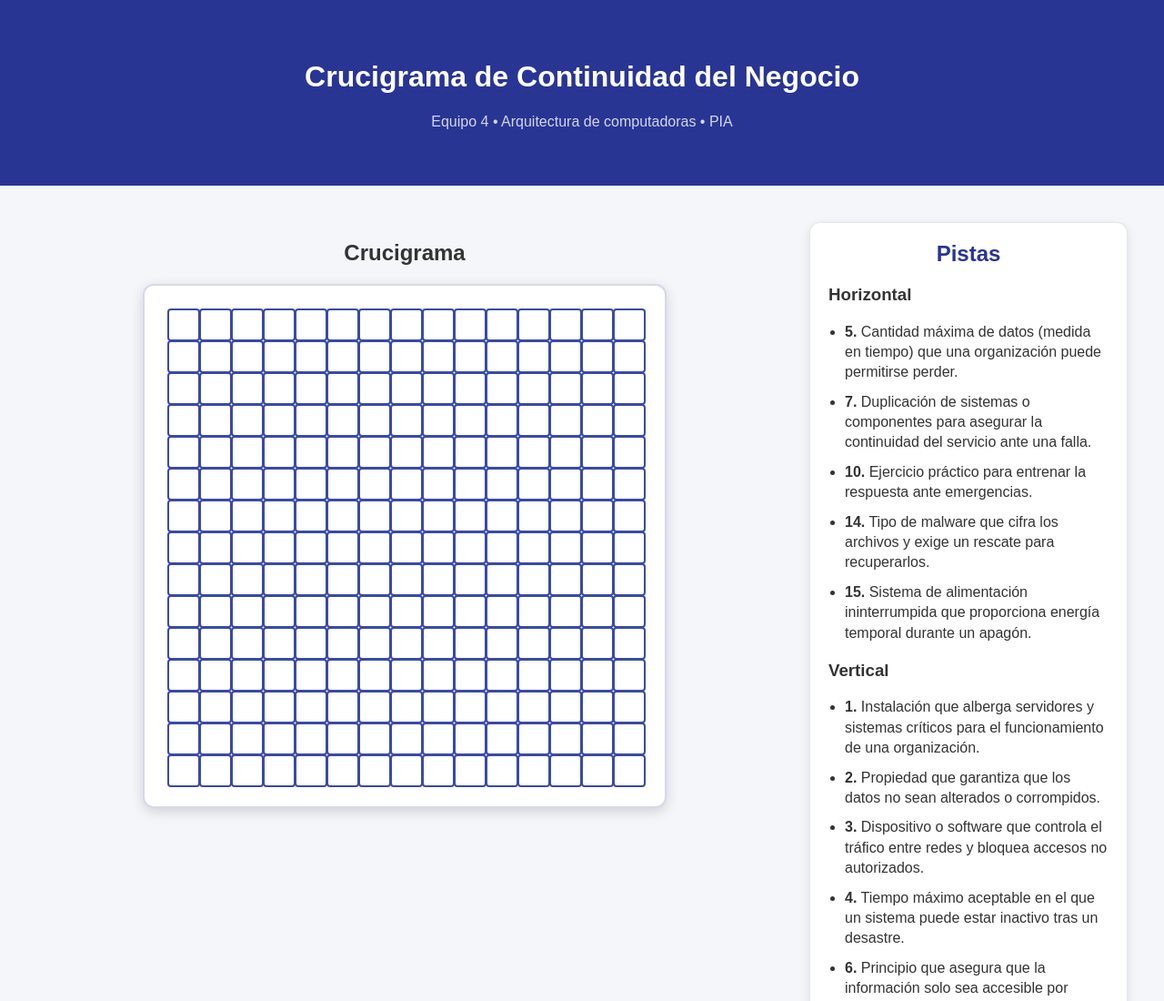
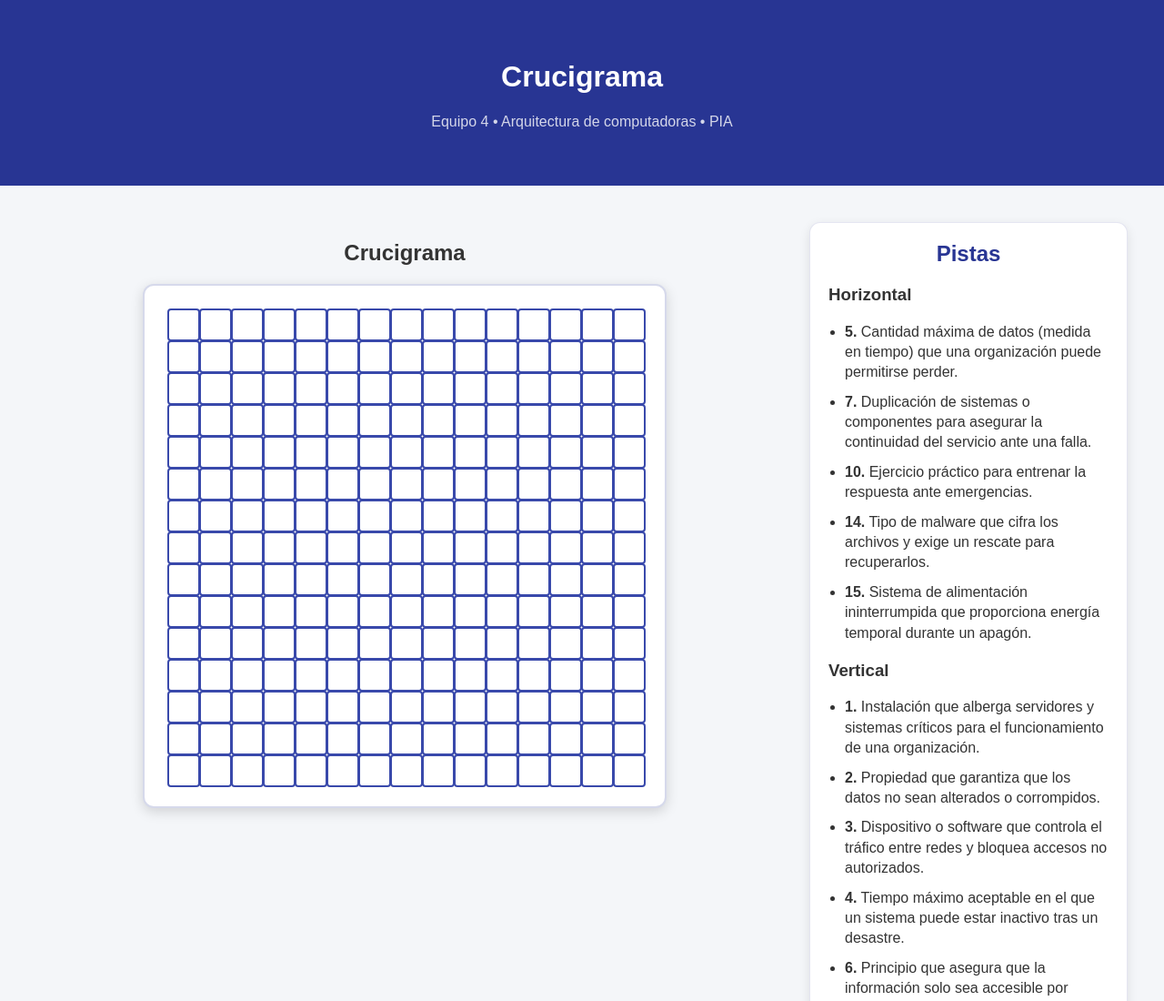
Before and after one commit to ryudu/PIA-ARQ, a website: page html/inicio.html in a window 1280 px wide. Shown: the top 1100 px of the page at 91% size. Drawn offline with Linux system fonts and the light colour scheme.

Commit message:
Corregi el titulo

```diff
--- a/html/inicio.html
+++ b/html/inicio.html
@@ -19,7 +19,7 @@
 <div id="content" class="hidden">
 
     <header class="header fade-in">
-        <h1>Crucigrama de Continuidad del Negocio</h1>
+        <h1>Crucigrama</h1>
         <p class="sub">Equipo 4 • Arquitectura de computadoras • PIA</p>
     </header>
 
```
